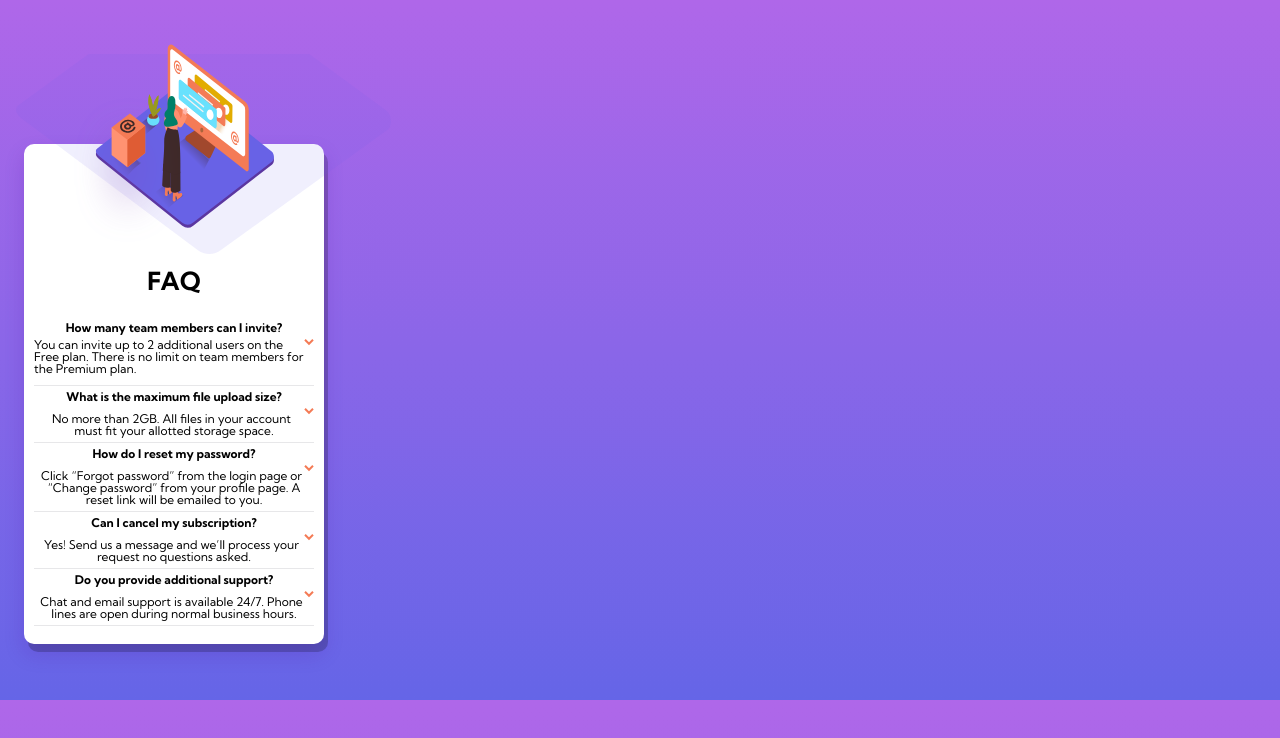
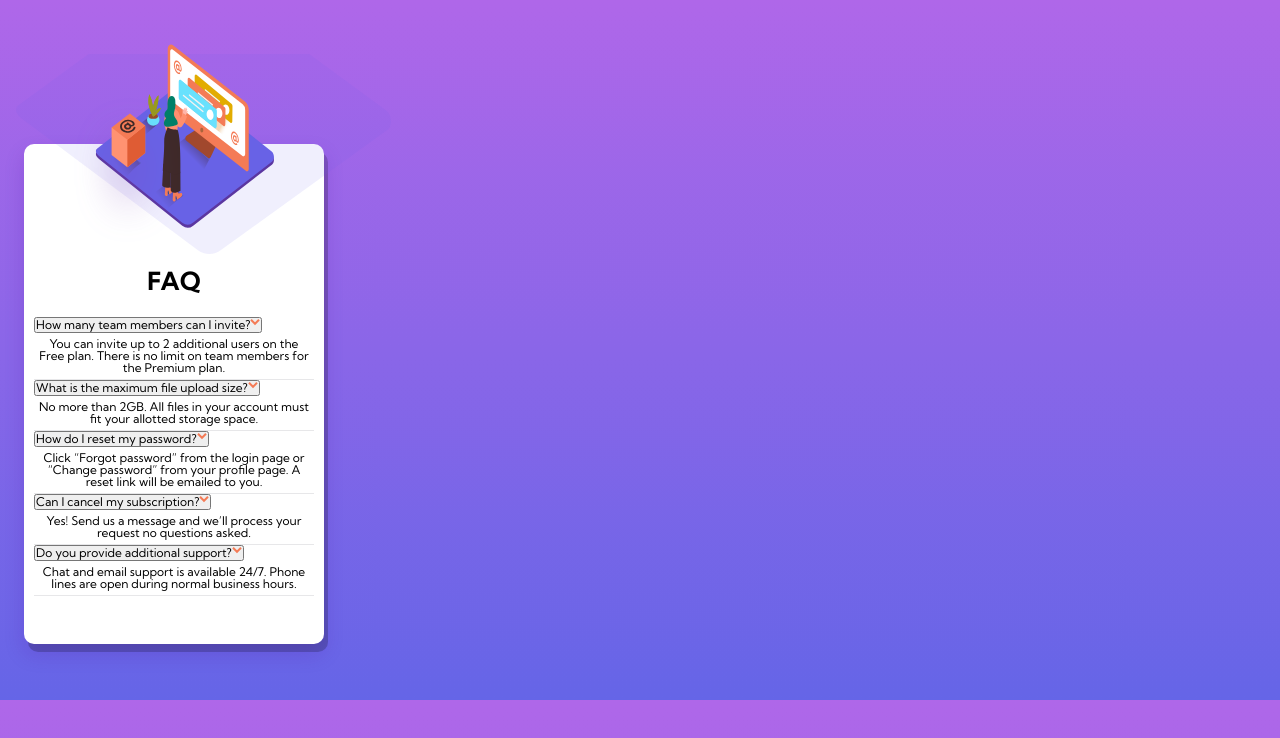
Before and after one commit to Rcaradec/Integration, a plain HTML site: page FAQ accordion card/FAQ accordion card/index.html in a window 1280 px wide. Drawn offline with Linux system fonts and the light colour scheme.

Commit message:
Add files via upload

```diff
--- a/FAQ accordion card/FAQ accordion card/CSS/_globals.scss
+++ b/FAQ accordion card/FAQ accordion card/CSS/_globals.scss
@@ -87,3 +87,11 @@ h3 {
   border-bottom: 1px solid $LightGrayishBlue;
   padding: 5px;
 }
+
+#p1,
+#p2,
+#p3,
+#p4,
+#p5 {
+  visibility: hidden;
+}
--- /dev/null
+++ b/FAQ accordion card/FAQ accordion card/JS/app.js
@@ -0,0 +1,61 @@
+
+
+
+function toggle1() {
+    let p1 = document.getElementById('p1');
+
+        if (p1.style.display === 'none') {
+            p1.style.display = 'block';
+        } else {
+            p1.style.display = 'none';
+        }
+
+}
+
+
+function toggle2() {
+    let p1 = document.getElementById('p2');
+
+        if (p2.style.display === 'none') {
+            p2.style.display = 'block';
+        } else {
+            p2.style.display = 'none';
+        }
+
+}
+
+
+function toggle3() {
+    let p3 = document.getElementById('p3');
+
+        if (p3.style.display === 'none') {
+            p3.style.display = 'block';
+        } else {
+            p3.style.display = 'none';
+        }
+
+}
+
+
+function toggle4() {
+    let p4 = document.getElementById('p4');
+
+        if (p4.style.display === 'none') {
+            p4.style.display = 'block';
+        } else {
+            p4.style.display = 'none';
+        }
+
+}
+
+
+function toggle5() {
+    let p5 = document.getElementById('p5');
+
+        if (p5.style.display === 'none') {
+            p5.style.display = 'block';
+        } else {
+            p5.style.display = 'none';
+        }
+
+}
--- a/FAQ accordion card/FAQ accordion card/index.html
+++ b/FAQ accordion card/FAQ accordion card/index.html
@@ -43,45 +43,67 @@
 
       <div class="questions">
         <div class="q1">
-        <h3>How many team members can I invite?</h3>
-        <img src="/images/icon-arrow-down.svg"  alt="">
-          You can invite up to 2 additional users on the Free plan. There is no
-          limit on team members for the Premium plan.
+          <button id="button" onclick="toggle1()">
+            How many team members can I invite?<img
+              src="/images/icon-arrow-down.svg"
+              alt=""
+            />
+          </button>
+          <p id="p1">
+            You can invite up to 2 additional users on the Free plan. There is
+            no limit on team members for the Premium plan.
           </p>
         </div>
 
         <div class="q2">
-        <h3>What is the maximum file upload size?</h3>
-        <img src="/images/icon-arrow-down.svg"  alt="">
-        <p>
+          <button id="button" onclick="toggle2()">
+            What is the maximum file upload size?<img
+              src="/images/icon-arrow-down.svg"
+              alt=""
+            />
+          </button>
+          <p id="p2">
             No more than 2GB. All files in your account must fit your allotted
             storage space.
           </p>
         </div>
 
         <div class="q3">
-        <h3>How do I reset my password?</h3>
-        <img src="/images/icon-arrow-down.svg"  alt="">
-        <p>
-          Click “Forgot password” from the login page or “Change password” from
-          your profile page. A reset link will be emailed to you.
+          <button id="button" onclick="toggle3()">
+            How do I reset my password?<img
+              src="/images/icon-arrow-down.svg"
+              alt=""
+            />
+          </button>
+          <p id="p3">
+            Click “Forgot password” from the login page or “Change password”
+            from your profile page. A reset link will be emailed to you.
           </p>
         </div>
 
-        <div class="q4"><h3>Can I cancel my subscription?</h3>
-        <img src="/images/icon-arrow-down.svg"  alt="">
-        <p>
+        <div class="q4">
+          <button id="button" onclick="toggle4()">
+            Can I cancel my subscription?<img
+              src="/images/icon-arrow-down.svg"
+              alt=""
+            />
+          </button>
+          <p id="p4">
             Yes! Send us a message and we’ll process your request no questions
             asked.
           </p>
         </div>
 
         <div class="q5">
-        <h3>Do you provide additional support?</h3>
-        <img src="/images/icon-arrow-down.svg"  alt="">
-        <p>
-          Chat and email support is available 24/7. Phone lines are open during
-          normal business hours.
+          <button id="button" onclick="toggle5()">
+            Do you provide additional support?<img
+              src="/images/icon-arrow-down.svg"
+              alt=""
+            />
+          </button>
+          <p id="p5">
+            Chat and email support is available 24/7. Phone lines are open
+            during normal business hours.
           </p>
         </div>
       </div>
@@ -103,6 +125,6 @@
         >FAQ</a
       >. Coded by <a href="#">Your Name Here</a>.
     </div>-->
-  <script src="app.js"></script>
+    <script src="/JS/app.js"></script>
   </body>
 </html>
```
Also changed, not shown: FAQ accordion card/FAQ accordion card/CSS/style.css, 3 other files. Lines whose indentation alone changed are shown as unchanged.
